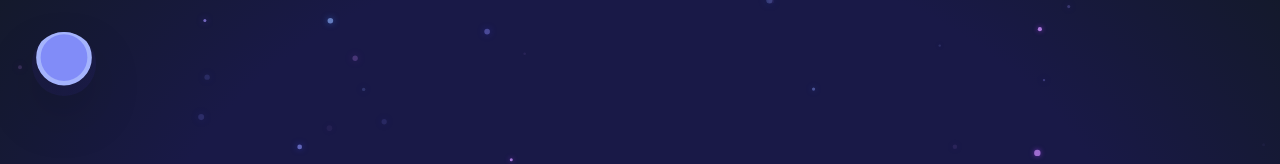
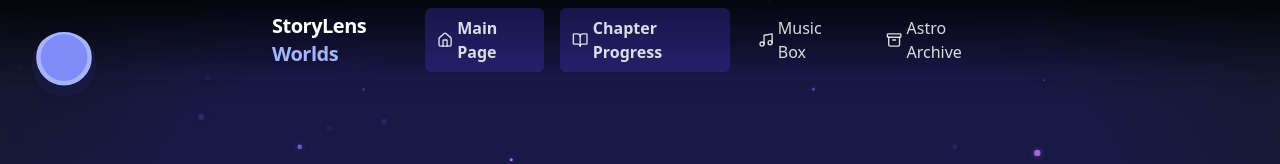
Before and after one commit to satrianugrohoputra/storylens-worlds, a React (Vite) app: page / in a window 1280 px wide. Shown: the top 164 px of the page. Built offline with nearby package versions, Linux system fonts and the light colour scheme; no server answers.

Commit message:
feat: Add a navigation bar
Adds a navigation bar with links to the main page, chapter progress, music box, and Astro Archive.

```diff
--- a/src/App.tsx
+++ b/src/App.tsx
@@ -1,4 +1,3 @@
-
 import { Toaster } from "@/components/ui/toaster";
 import { Toaster as Sonner } from "@/components/ui/sonner";
 import { TooltipProvider } from "@/components/ui/tooltip";
@@ -11,6 +10,7 @@ import Library from "./pages/library";
 import ChapterOne from "./pages/ChapterOne";
 import ChapterTwo from "./pages/ChapterTwo";
 import ChapterThree from "./pages/ChapterThree";
+import AstroArchive from "./pages/AstroArchive";
 
 const queryClient = new QueryClient();
 
@@ -27,6 +27,7 @@ const App = () => (
           <Route path="/chapter/3" element={<ChapterThree />} />
           <Route path="/about" element={<About />} />
           <Route path="/library" element={<Library />} />
+          <Route path="/astro-archive" element={<AstroArchive />} />
           {/* ADD ALL CUSTOM ROUTES ABOVE THE CATCH-ALL "*" ROUTE */}
           <Route path="*" element={<NotFound />} />
         </Routes>
--- /dev/null
+++ b/src/components/MainNavbar.tsx
@@ -0,0 +1,60 @@
+
+import React from "react";
+import { Link, useLocation } from "react-router-dom";
+import { Music, BookOpen, Home, Archive } from "lucide-react";
+import { cn } from "@/lib/utils";
+
+const navLinks = [
+  { name: "Main Page", to: "/", icon: Home },
+  { name: "Chapter Progress", to: "#chapter-progress", icon: BookOpen },
+  { name: "Music Box", to: "#music-box", icon: Music },
+  { name: "Astro Archive", to: "/astro-archive", icon: Archive }
+];
+
+export const MainNavbar: React.FC = () => {
+  const location = useLocation();
+  return (
+    <nav className="fixed top-0 left-0 w-full z-30 bg-gradient-to-b from-black/80 to-transparent backdrop-blur-md shadow-lg">
+      <div className="max-w-3xl mx-auto flex items-center justify-between px-4 py-2">
+        <span className="font-extrabold text-xl tracking-tight text-white">StoryLens <span className="text-indigo-300">Worlds</span></span>
+        <ul className="flex gap-2 sm:gap-4">
+          {navLinks.map(link => {
+            const isActive = link.to === "/"
+              ? location.pathname === "/"
+              : location.pathname.startsWith(link.to);
+            // For anchor links, highlight if on main page
+            const isSection = link.to.startsWith("#") && location.pathname === "/";
+            const Icon = link.icon;
+            return (
+              <li key={link.name}>
+                {link.to.startsWith("#") ? (
+                  <a
+                    href={link.to}
+                    className={cn(
+                      "story-link flex items-center gap-1 px-3 py-2 rounded-md transition-all duration-200 text-white/85 hover:bg-indigo-700/60 hover:text-white focus:ring-2 focus:ring-indigo-400",
+                      isSection && link.name === "Chapter Progress" && "font-semibold bg-indigo-700/30"
+                    )}
+                  >
+                    <Icon size={18} className="inline-block" />
+                    <span className="hidden sm:inline">{link.name}</span>
+                  </a>
+                ) : (
+                  <Link
+                    to={link.to}
+                    className={cn(
+                      "story-link flex items-center gap-1 px-3 py-2 rounded-md transition-all duration-200 text-white/85 hover:bg-indigo-700/60 hover:text-white focus:ring-2 focus:ring-indigo-400",
+                      isActive && "font-semibold bg-indigo-700/30"
+                    )}
+                  >
+                    <Icon size={18} className="inline-block" />
+                    <span className="hidden sm:inline">{link.name}</span>
+                  </Link>
+                )}
+              </li>
+            );
+          })}
+        </ul>
+      </div>
+    </nav>
+  );
+};
--- /dev/null
+++ b/src/pages/AstroArchive.tsx
@@ -0,0 +1,13 @@
+
+import React from "react";
+
+const AstroArchive: React.FC = () => (
+  <div className="min-h-screen pt-24 flex flex-col items-center bg-gradient-to-b from-black to-indigo-950">
+    <div className="max-w-xl bg-black/60 rounded-xl px-6 py-10 mt-6 shadow-2xl border border-indigo-800">
+      <h1 className="text-3xl font-bold text-indigo-200 mb-2 text-center">Astro Archive</h1>
+      <p className="text-gray-300 text-center">This is the Astro Archive. You can add your own text content here later.</p>
+    </div>
+  </div>
+);
+
+export default AstroArchive;
--- a/src/pages/Index.tsx
+++ b/src/pages/Index.tsx
@@ -1,4 +1,3 @@
-
 import React, { useState, useEffect } from "react";
 import { ParticleBg } from "../components/ParticleBg";
 import { Hero } from "../components/Hero";
@@ -11,6 +10,7 @@ import { LocaleSwitcher } from "../components/LocaleSwitcher";
 import Footer from "../components/Footer";
 import { Link } from "react-router-dom";
 import { SpotifyPlayerBox } from "../components/SpotifyPlayerBox";
+import { MainNavbar } from "../components/MainNavbar";
 
 const chapterData = [
   {
@@ -104,6 +104,7 @@ export default function Index() {
 
   return (
     <div className="bg-black min-h-screen font-sans transition-colors duration-500 relative overflow-x-hidden selection:bg-indigo-400/70 selection:text-white">
+      <MainNavbar />
       <ParticleBg />
       <SVGLogoMorph />
       <ThemeToggle />
```
